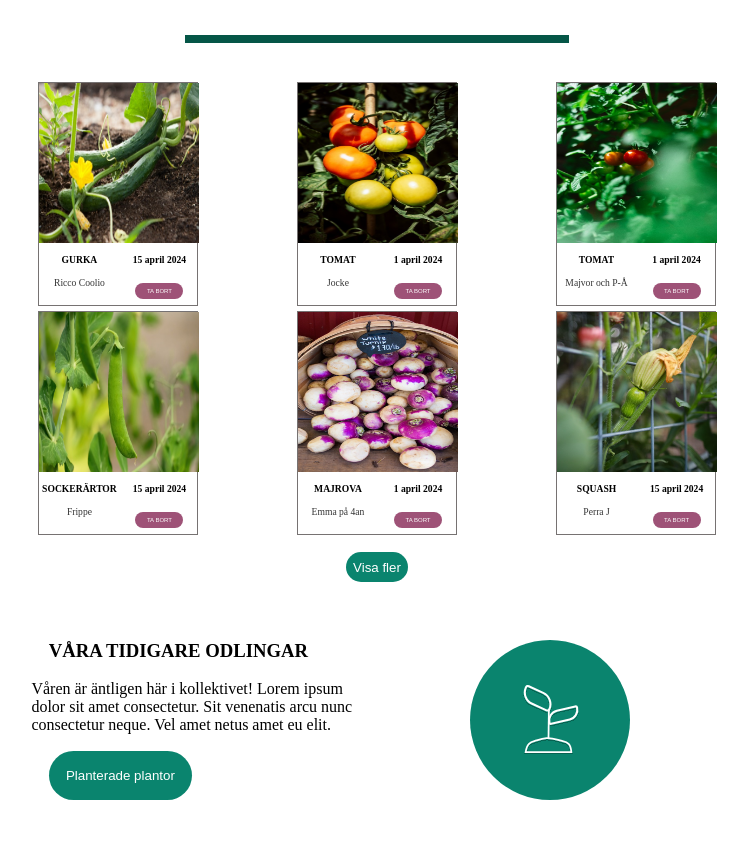
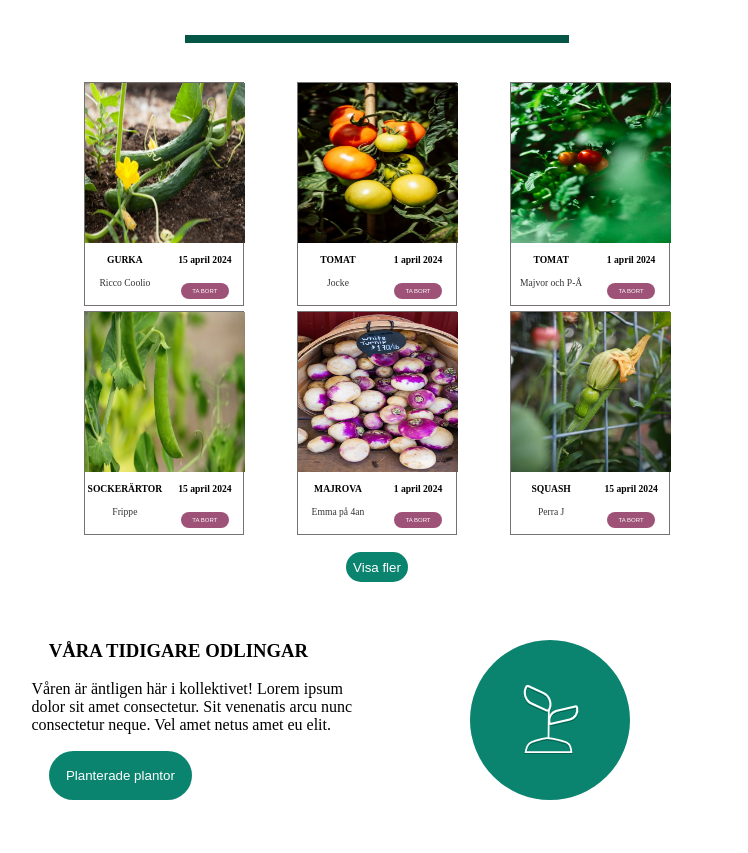
Before and after one commit to ameliesalo/Exam1, a plain HTML site: page index.html in a window 1280 px wide. Shown: the part 835-1688 px from the top of the page, without its empty margins (263-1011 px from the left). Drawn offline with Linux system fonts and the light colour scheme.

Commit message:
positions

```diff
--- a/index.css
+++ b/index.css
@@ -206,6 +206,7 @@ main{
    "img img"
    "h3 p"
    "po btn";
+   place-self: flex-end;
 }
 @media screen and (max-width:670px){
     .section__card--1{
@@ -246,6 +247,7 @@ main{
    "img img"
    "h3 p"
    "po btn";
+   place-self: flex-start;
 }
 @media screen and (max-width:670px){
     .section__card--3{
@@ -266,6 +268,7 @@ main{
    "img img"
    "h3 p"
    "po btn";
+   place-self: flex-end;
 }
 @media screen and (max-width:670px){
     .section__card--4{
@@ -306,6 +309,7 @@ main{
    "img img"
    "h3 p"
    "po btn";
+   place-self: flex-start;
 }
 @media screen and (max-width:670px){
     .section__card--6{
```
